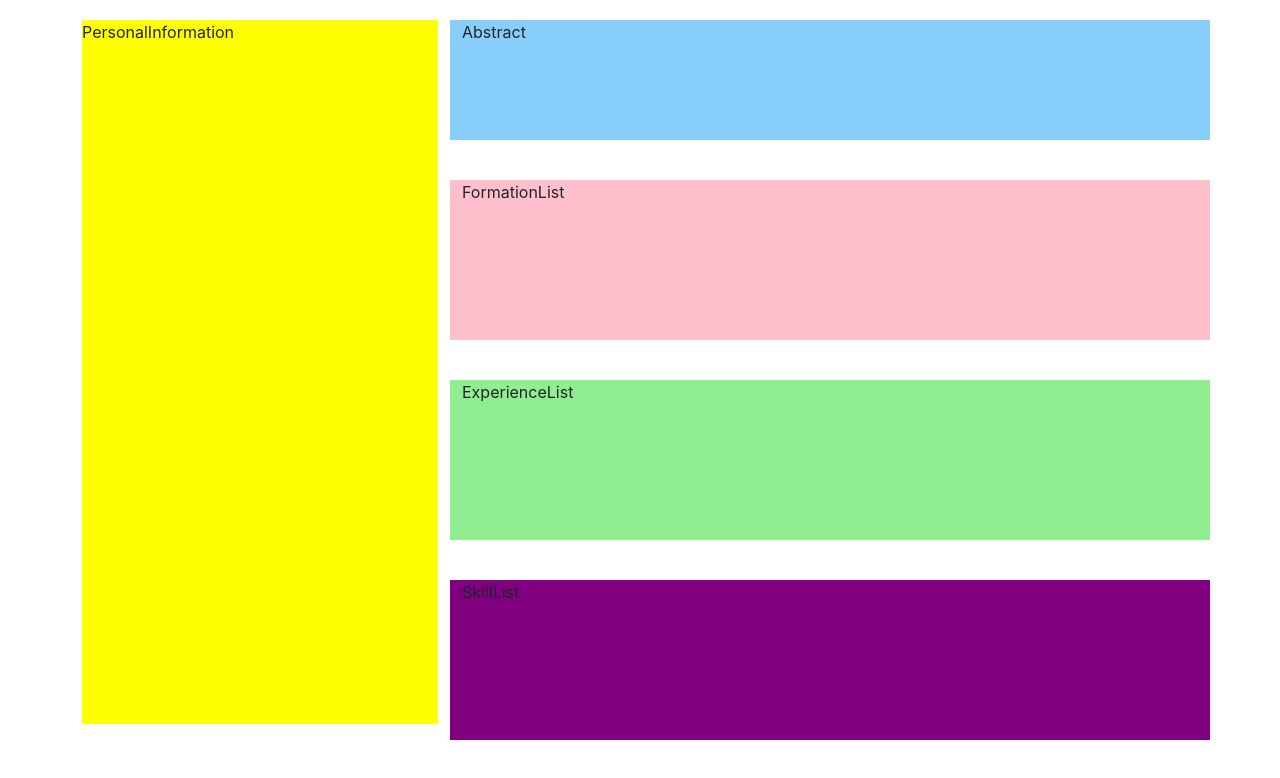
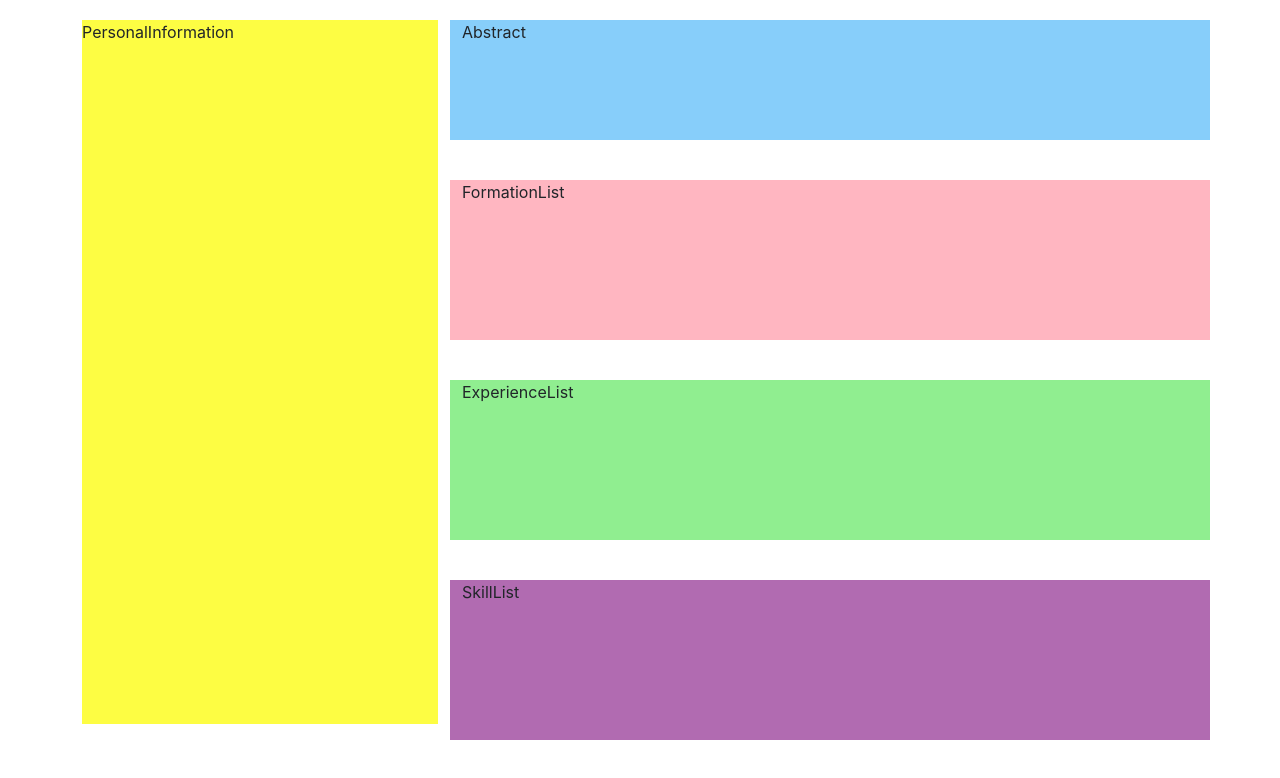
Before and after one commit to cesi-rlutigneaux/react_lesson, a React app: page / in a window 1280 px wide. Built offline with nearby package versions, Linux system fonts and the light colour scheme.

Commit message:
Feat : Change colors

```diff
--- a/src/styles/FormationList.css
+++ b/src/styles/FormationList.css
@@ -1,5 +1,5 @@
 .FormationList{
-    background-color: pink;
+    background-color: lightpink;
     height: 20vh;
     margin-top: 40px;
 }
--- a/src/styles/PersonalInformation.css
+++ b/src/styles/PersonalInformation.css
@@ -1,5 +1,5 @@
 .PersonalInformation{
-    background-color: yellow;
+    background-color: rgba(253, 253, 43, 0.884);
     height: 88vh;
     margin-top: 20px;
 }
--- a/src/styles/SkillList.css
+++ b/src/styles/SkillList.css
@@ -1,5 +1,5 @@
 .SkillList{
-    background-color: purple;
+    background-color: rgba(158, 71, 158, 0.801);
     height: 20vh;
     margin-top: 40px;
 }
```
